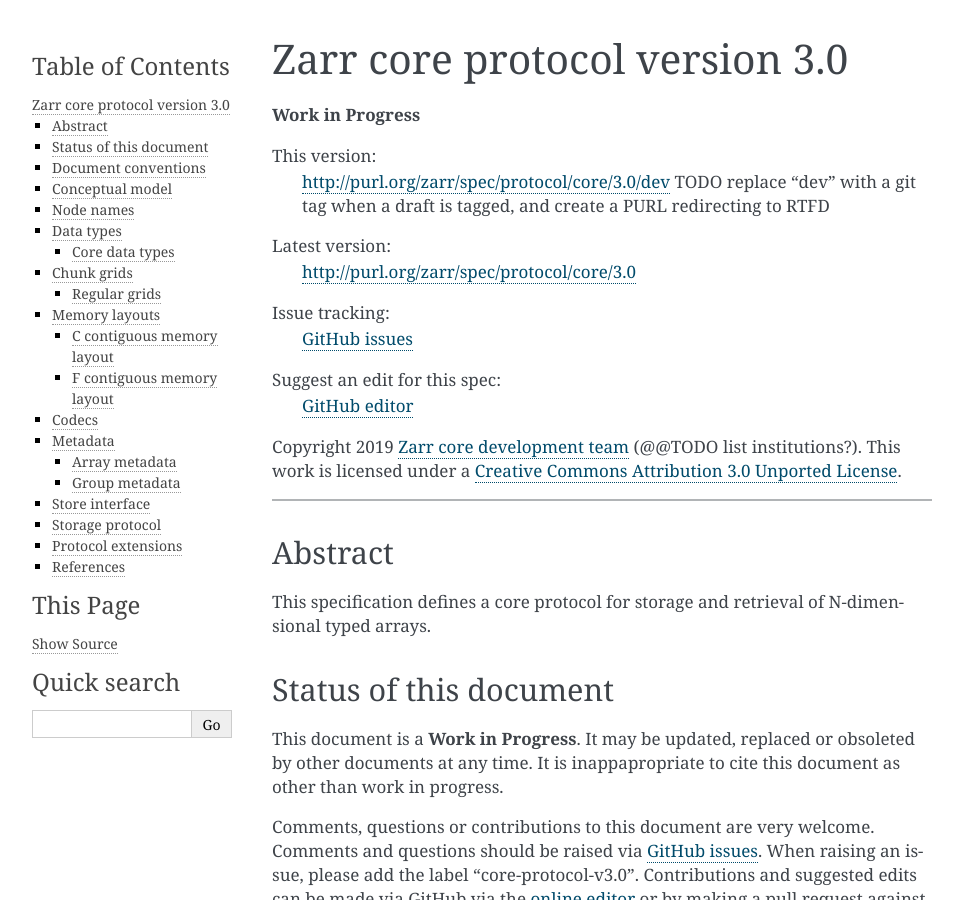
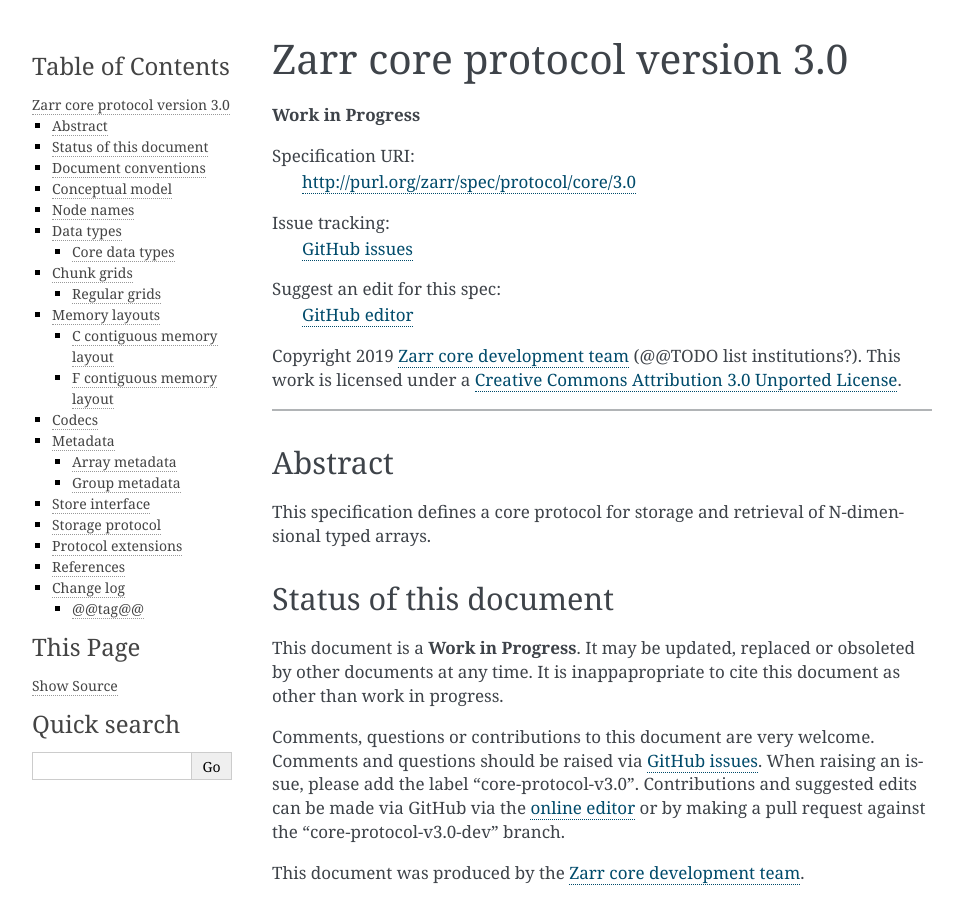
Before and after one commit to zarr-developers/zarr-specs, a Sphinx documentation site: the page built from docs/protocol/core/v3.0.rst, in a window 1280 px wide and 900 px high. Shown: the whole window, without its empty margins (148-1105 px from the left). Built offline with Sphinx 7.4.7, drawn with Linux system fonts in a browser that asks for light colours; some of the changed text lies outside the part shown.

Commit message:
tweaks to front matter; add change log placeholder (#34)

```diff
--- a/docs/protocol/core/v3.0.rst
+++ b/docs/protocol/core/v3.0.rst
@@ -6,10 +6,7 @@ Zarr core protocol version 3.0
 
 **Work in Progress**
 
-This version:
-    http://purl.org/zarr/spec/protocol/core/3.0/dev
-    TODO replace "dev" with a git tag when a draft is tagged, and create a PURL redirecting to RTFD
-Latest version:
+Specification URI:
     http://purl.org/zarr/spec/protocol/core/3.0
 Issue tracking:
     `GitHub issues <https://github.com/zarr-developers/zarr-specs/labels/core-protocol-v3.0>`_
@@ -757,3 +754,20 @@ References
 .. [RFC2119] S. Bradner. Key words for use in RFCs to Indicate
    Requirement Levels. March 1997. Best Current Practice. URL:
    https://tools.ietf.org/html/rfc2119
+
+
+Change log
+----------
+
+This section is a placeholder for keeping a log of the snapshots of
+this document that are tagged in GitHub and what changed between them.
+
+@@tag@@
+~~~~~~~
+
+Links: `view spec
+<https://zarr-specs.readthedocs.io/en/@@tag@@/protocol/core/v3.0.html>`_;
+`view source
+<https://github.com/zarr-developers/zarr-specs/blob/@@tag@@/docs/protocol/core/v3.0.rst>`_
+
+@@TODO summary of changes since previous tag.
```
